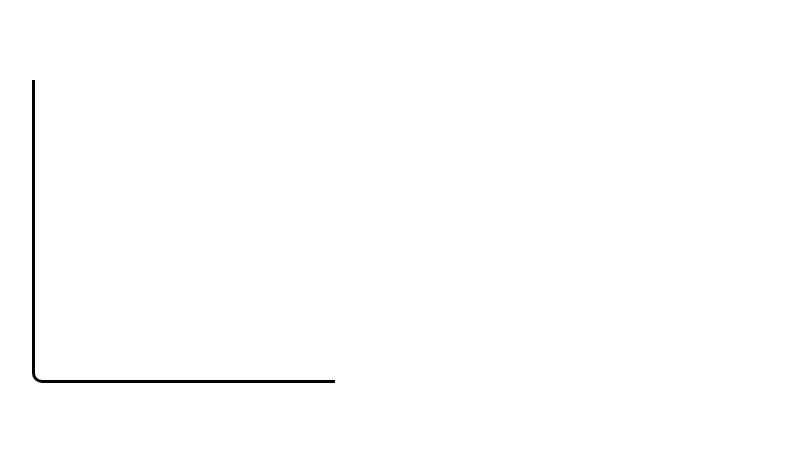
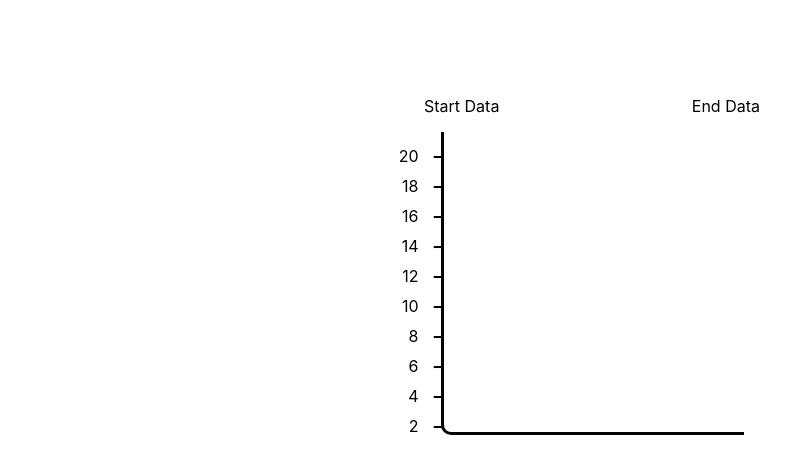
Before and after one commit to samyiskarous/react-responsive-native-chart, a React (Create React App) app: page / in a window 1280 px wide. Shown: the top 474 px of the page, without its empty margins (48-838 px from the left). Built offline with nearby package versions, Linux system fonts and the light colour scheme.

Commit message:
feat: Implemented Y axis values styling

```diff
--- a/src/components/charts-containers/ReviewsScoreToTime.js
+++ b/src/components/charts-containers/ReviewsScoreToTime.js
@@ -1,4 +1,5 @@
 import React, { useState } from 'react'
+import styled from 'styled-components';
 import BarChart from '../reusable/charts/BarChart';
 
 const ReviewsScoreToTime = () => {
@@ -6,11 +7,28 @@ const ReviewsScoreToTime = () => {
     const [endDate, setEndData] = useState(new Date());
     const [reviewsScoreToTimeBarData] = useState([]);
 
+    const ReviewScoreToTimeDiv = styled.div({
+        display: 'flex',
+        flexDirection: 'column',
+        justifyContent: 'space-between',
+        alignItems: 'center',
+        width: '100%'
+    });
+
+    const DatesRangeDiv = styled.div({
+        display: 'flex',
+        flexDirection: 'row',
+        justifyContent: 'space-between',
+
+        width: '30%'
+    });
+
     return (
-        <div>
-        {/* StartDate Date Picker */}
-        {/* EndDate Date Picker */}
-
+        <ReviewScoreToTimeDiv>
+            <DatesRangeDiv>
+                <p>Start Data</p>
+                <p>End Data</p>
+            </DatesRangeDiv>
 
             <BarChart
                 labels={{
@@ -37,7 +55,7 @@ const ReviewsScoreToTime = () => {
                 ]}
                 size={300}
             />
-        </div>
+        </ReviewScoreToTimeDiv>
     );
 }
 
--- a/src/components/reusable/charts/BarChart.js
+++ b/src/components/reusable/charts/BarChart.js
@@ -27,8 +27,6 @@ const BarChart = (props) => {
 
     const xAxisValues = extractAxisRawData(rawBarsData, 'x');
 
-    console.log(yAxisValues, xAxisValues)
-
     const BarChartContainerDiv = styled.div({
         height: `${size/16}rem`,
         width: `${size/16}rem`,
@@ -36,10 +34,9 @@ const BarChart = (props) => {
         borderBottom: `3px solid black`,
         borderBottomLeftRadius: 10
     });
-
     const AxisY = styled.div({
         height: '100%',
-        width: '10%',
+        width: '30%',
         backgroundColor: 'transparent',
 
         transform: 'translate(-100%)'
@@ -48,14 +45,56 @@ const BarChart = (props) => {
         width: '100%',
         height: '10%',
         backgroundColor: 'transparent',
-
+    });
+    const AxisXList = styled.ul({
+        listStyleType: 'none',
+        paddingLeft: 0,
+        display: 'flex',
+        flexDirection: 'column',
+        justifyContent: 'space-between',
+        height: '100%',
+        margin: 0,
+        position: 'relative',
+        top: '3%'
     });
 
+    const AxisXListItem = styled.li({
+        opacity: props => props.transparent ? 0 : 1
+    });
+
+    const ListItemData = styled.span({
+        display: 'flex',
+        alignItems: 'center',
+    })
+
+    const ListItemValue = styled.span({
+        width: '100%',
+        textAlign: 'right'
+    })
+
+    const ListItemIndicator = styled.span({
+        fontSize: '25px',
+        paddingLeft: '15%'
+    })
     return (
         <>
             <BarChartContainerDiv>
                 <AxisY>
+                    <AxisXList>
+                        {yAxisValues.map((value, index) => {
+                            return (
+                                <AxisXListItem>
+                                    <ListItemData>
+                                        <ListItemValue>{value}</ListItemValue>
+                                        <ListItemIndicator>-</ListItemIndicator>
+                                    </ListItemData>
+                                </AxisXListItem>
+                            )
 
+                        })}
+
+                        <AxisXListItem transparent><span>0&nbsp;&nbsp;-</span></AxisXListItem>
+                    </AxisXList>
                 </AxisY>
 
                 <AxisX>
@@ -70,20 +109,20 @@ const BarChart = (props) => {
 export const computeAxisValuesFromRawAxisData = (rawAxisData) => {
     let axisValues = [];
 
-    // Convert axis raw data to axis ranges
-    const sortedAxisRawValues = rawAxisData.sort((a,b) => a-b);
+    // Sort Desc
+    const sortedAxisRawValues = rawAxisData.sort((a,b) => b-a);
 
-    const roundedLastValue = Math.ceil(sortedAxisRawValues[sortedAxisRawValues.length-1] / 10) * 10;
+    const roundedHighestValue = Math.ceil(sortedAxisRawValues[0] / 10) * 10;
 
-    const incrementBy = roundedLastValue / AXIS_VALUES_COUNT;
+    const incrementBy = roundedHighestValue / AXIS_VALUES_COUNT;
 
-    for(let axisValue = 0;
-            axisValue <= roundedLastValue;
+    for(let axisValue = incrementBy;
+            axisValue <= roundedHighestValue;
             axisValue += incrementBy){
         axisValues.push(axisValue);
     }
 
-    return axisValues;
+    return axisValues.reverse();
 }
 
 // Used to get one axis data (may be used without sorting if needed)
```
